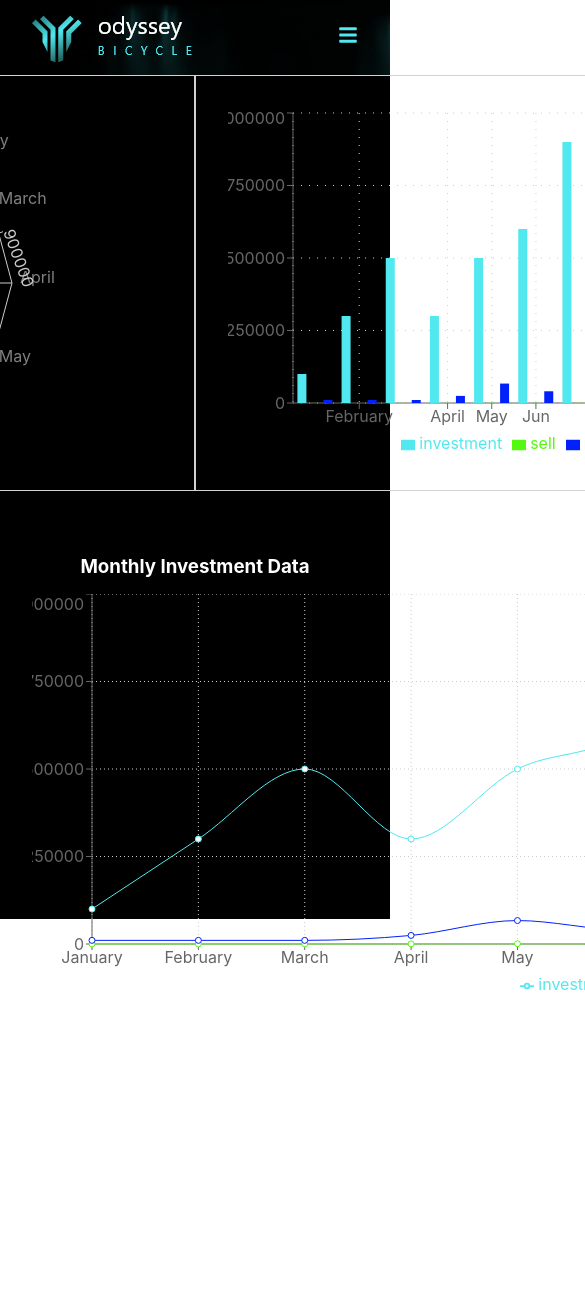
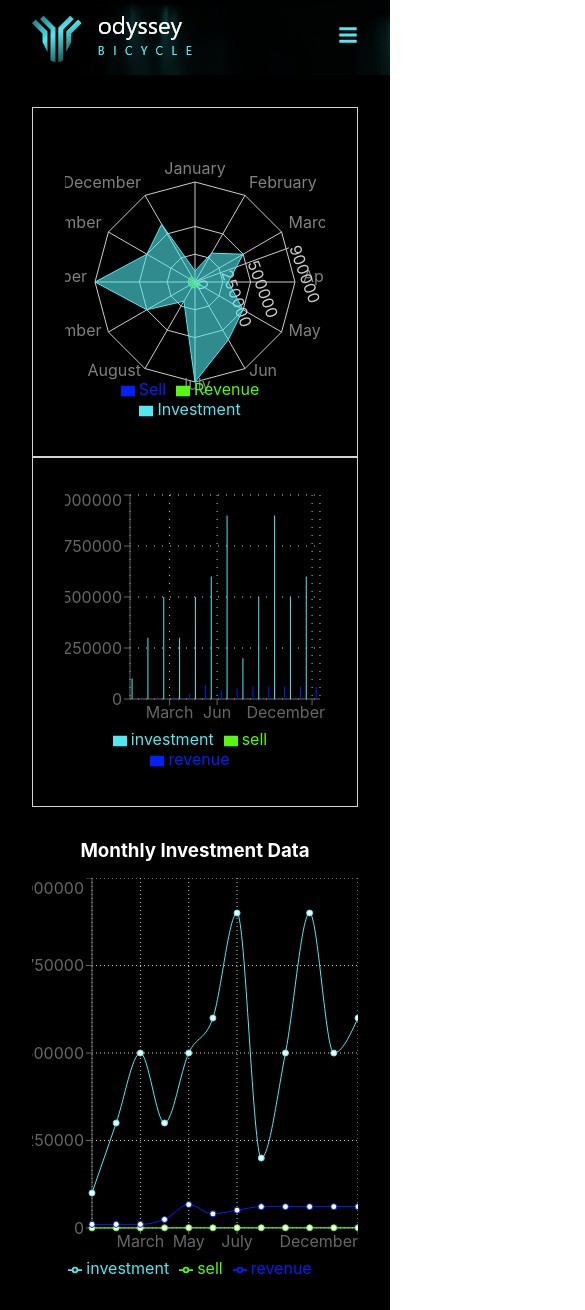
Before and after one commit to morshedulmunna/odyssey-one-cycle, a React (Create React App) app: page /dashboard in a window 390 px wide. Shown: the top 1310 px of the page, 585 px wide, since content can reach past the window. Before the commit the page ends 998 px from the top, so only its background shows below. Built offline with nearby package versions, Linux system fonts and the light colour scheme.

Commit message:
Data Show and Responsive reChat

```diff
--- a/src/pages/Dashboard.css
+++ b/src/pages/Dashboard.css
@@ -1,21 +1,32 @@
-.chart-wrapper {
+.dashboard {
+  background-color: black;
+  height: fit-content;
 }
 
 .chat_section1 {
   display: flex;
   justify-content: center;
   align-items: center;
-  margin-bottom: 4rem;
+  margin-bottom: 2rem;
+  padding-top: 2rem;
 }
 
 .chart-1 {
   border: 1px solid lightgray;
   padding: 2rem;
+  width: 40%;
+  height: 350px;
 }
 
 .chart-2 {
   border: 1px solid lightgray;
   padding: 2rem;
+  width: 40%;
+  height: 350px;
+}
+
+.chat_section2 {
+  padding-bottom: 2rem;
 }
 
 .chat_section2 h3 {
@@ -24,7 +35,19 @@
   margin-bottom: 1rem;
 }
 
-.dashboard {
-  background-color: black;
-  height: 100vh;
+.lineChat {
+  width: 100%;
+  height: 400px;
 }
+
+@media screen and (max-width: 780px) {
+  .chat_section1 {
+    flex-direction: column;
+  }
+  .chart-1 {
+    width: 100%;
+  }
+  .chart-2 {
+    width: 100%;
+  }
+}
--- a/src/pages/Dashboard.js
+++ b/src/pages/Dashboard.js
@@ -16,6 +16,7 @@ import {
   Tooltip,
   Bar,
   Treemap,
+  ResponsiveContainer,
 } from "recharts";
 const data = [
   {
@@ -100,20 +101,16 @@ const Dashboard = () => {
           <div className="chart-wrapper">
             <div className="chat_section1">
               <div className="chart-1">
-                <RadarChart
-                  outerRadius={150}
-                  width={600}
-                  height={350}
-                  data={data}
-                >
+                <ResponsiveContainer>
+                  <RadarChart outerRadius={100} data={data}>
                     <PolarGrid />
                     <PolarAngleAxis dataKey="month" />
                     <PolarRadiusAxis angle={20} domain={[0, 10]} />
                     <Radar
                       name="Sell"
                       dataKey="sell"
-                    stroke="#51e8ef"
-                    fill="#51e8ef"
+                      stroke="#0121FA"
+                      fill="#0121FA"
                       fillOpacity={0.6}
                     />
                     <Radar
@@ -126,17 +123,19 @@ const Dashboard = () => {
                     <Radar
                       name="Investment"
                       dataKey="investment"
-                    stroke="#0121FA"
-                    fill="#0121FA"
+                      stroke="#51e8ef"
+                      fill="#51e8ef"
                       fillOpacity={0.6}
                     />
                     <Tooltip />
                     <Legend />
                   </RadarChart>
+                </ResponsiveContainer>
               </div>
               {/* Chart-2 */}
               <div className="chart-2">
-                <BarChart width={600} height={350} data={data}>
+                <ResponsiveContainer>
+                  <BarChart data={data}>
                     <CartesianGrid strokeDasharray="1 7" />
                     <XAxis dataKey="month" />
                     <YAxis />
@@ -146,20 +145,34 @@ const Dashboard = () => {
                     <Bar dataKey="sell" fill="#55F80F" />
                     <Bar dataKey="revenue" fill="#0121FA" />
                   </BarChart>
+                </ResponsiveContainer>
               </div>
             </div>
             <div className="chat_section2">
               <h3>Monthly Investment Data</h3>
-              <LineChart width={1230} height={400} data={data} margin={"auto"}>
+              <div className="lineChat">
+                <ResponsiveContainer>
+                  <LineChart
+                    width={1230}
+                    height={400}
+                    data={data}
+                    margin={"auto"}
+                  >
                     <CartesianGrid strokeDasharray="1 3" />
                     <XAxis dataKey="month" />
                     <YAxis />
                     <Tooltip />
                     <Legend />
-                <Line type="monotone" dataKey="investment" stroke="#51e8ef" />
+                    <Line
+                      type="monotone"
+                      dataKey="investment"
+                      stroke="#51e8ef"
+                    />
                     <Line type="monotone" dataKey="sell" stroke="#55F80F" />
                     <Line type="monotone" dataKey="revenue" stroke="#0121FA" />
                   </LineChart>
+                </ResponsiveContainer>
+              </div>
             </div>
           </div>
         </div>
```
Lines whose indentation alone changed are shown as unchanged.
